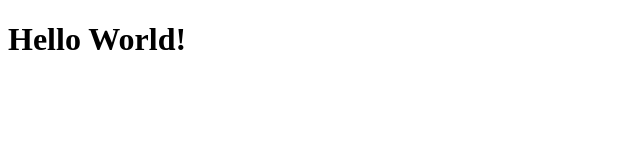
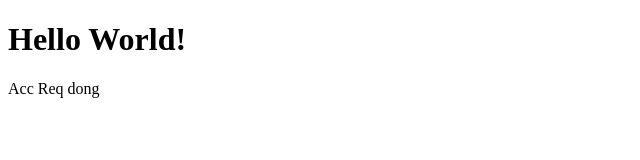
Before and after one commit to pangestu40/belajar-remote, a plain HTML site: page index.html in a window 1280 px wide. Shown: the whole page, without its empty margins (0-640 px from the left). Drawn offline with Linux system fonts and the light colour scheme.

Commit message:
Testing commit dengan akun berbeda dan perlu di Acc

```diff
--- a/index.html
+++ b/index.html
@@ -6,6 +6,7 @@
 <body>
 
 	<h1>Hello World!</h1>
+	<p>Acc Req dong</p>
 
 </body>
 </html>
```
